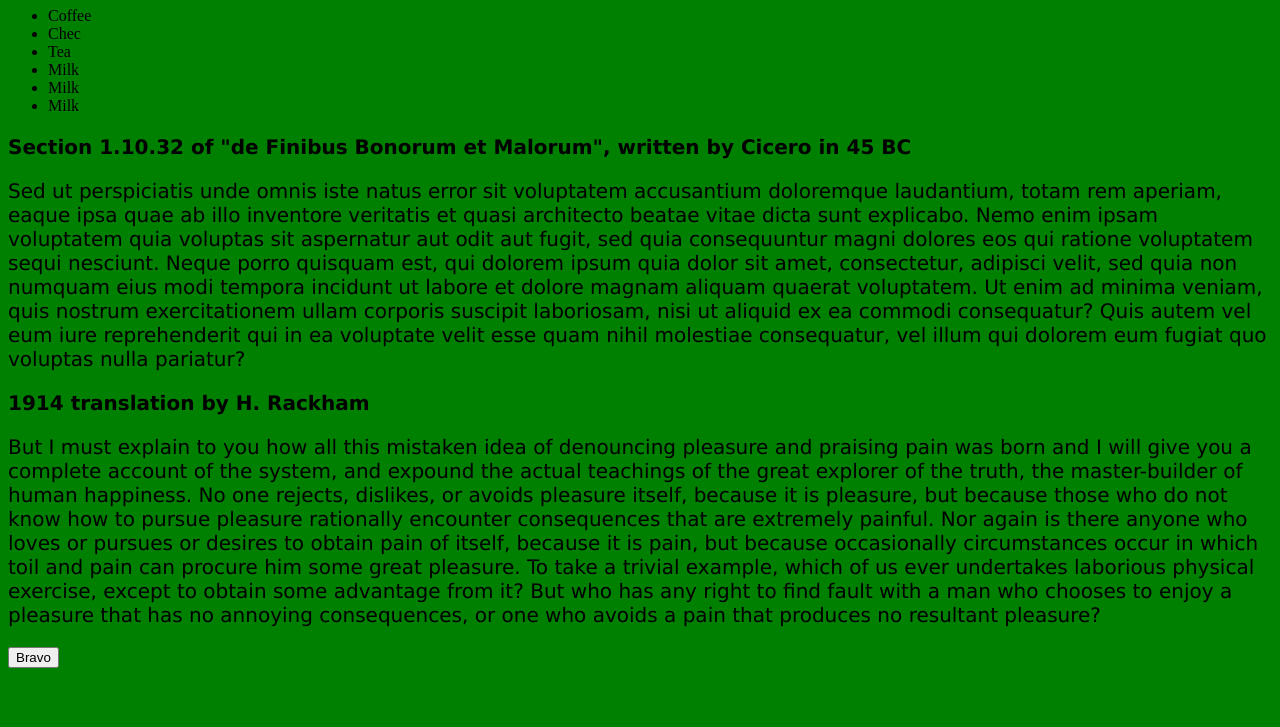
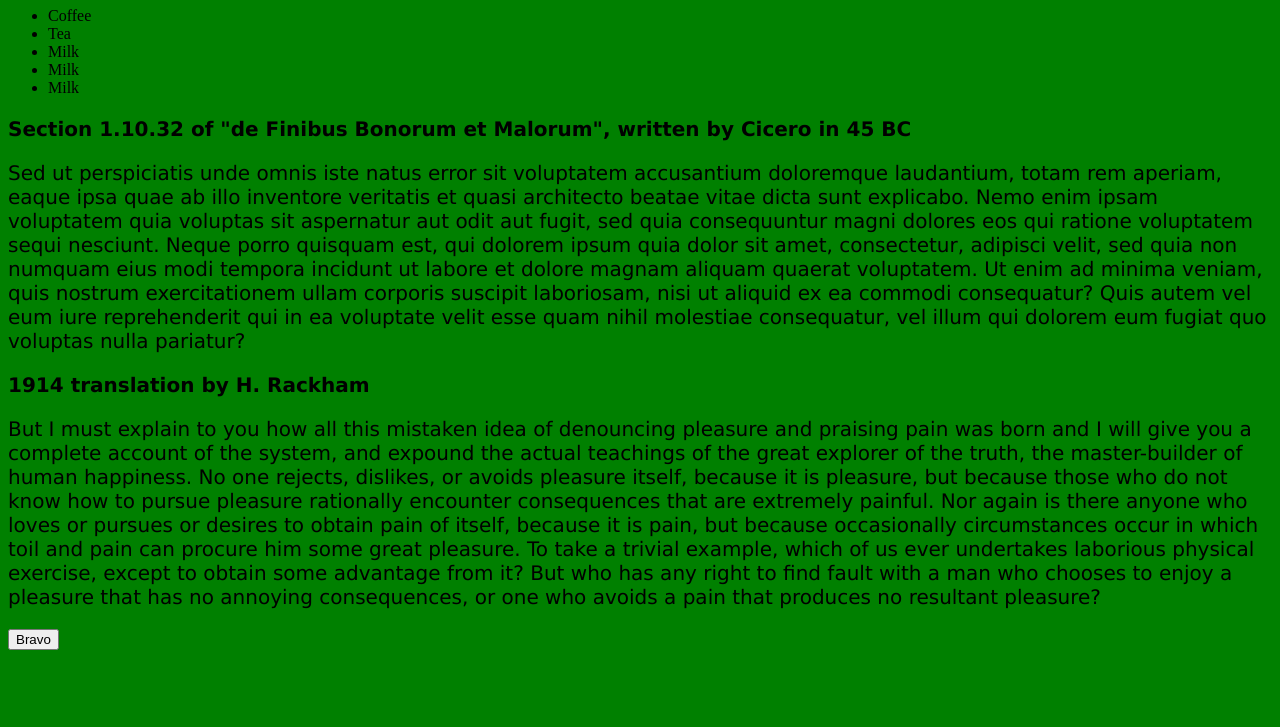
Before and after one commit to VladNeculai/BasicProject, a plain HTML site: page index.html in a window 1280 px wide. Shown: the part 73-800 px from the top of the page. Drawn offline with Linux system fonts and the light colour scheme.

Commit message:
scos chec

```diff
--- a/index.html
+++ b/index.html
@@ -10,7 +10,6 @@
 
 <ul>
   <li>Coffee</li>
-	<li>Chec</li>
   <li>Tea</li>
   <li>Milk</li>
   <li>Milk</li>
```
